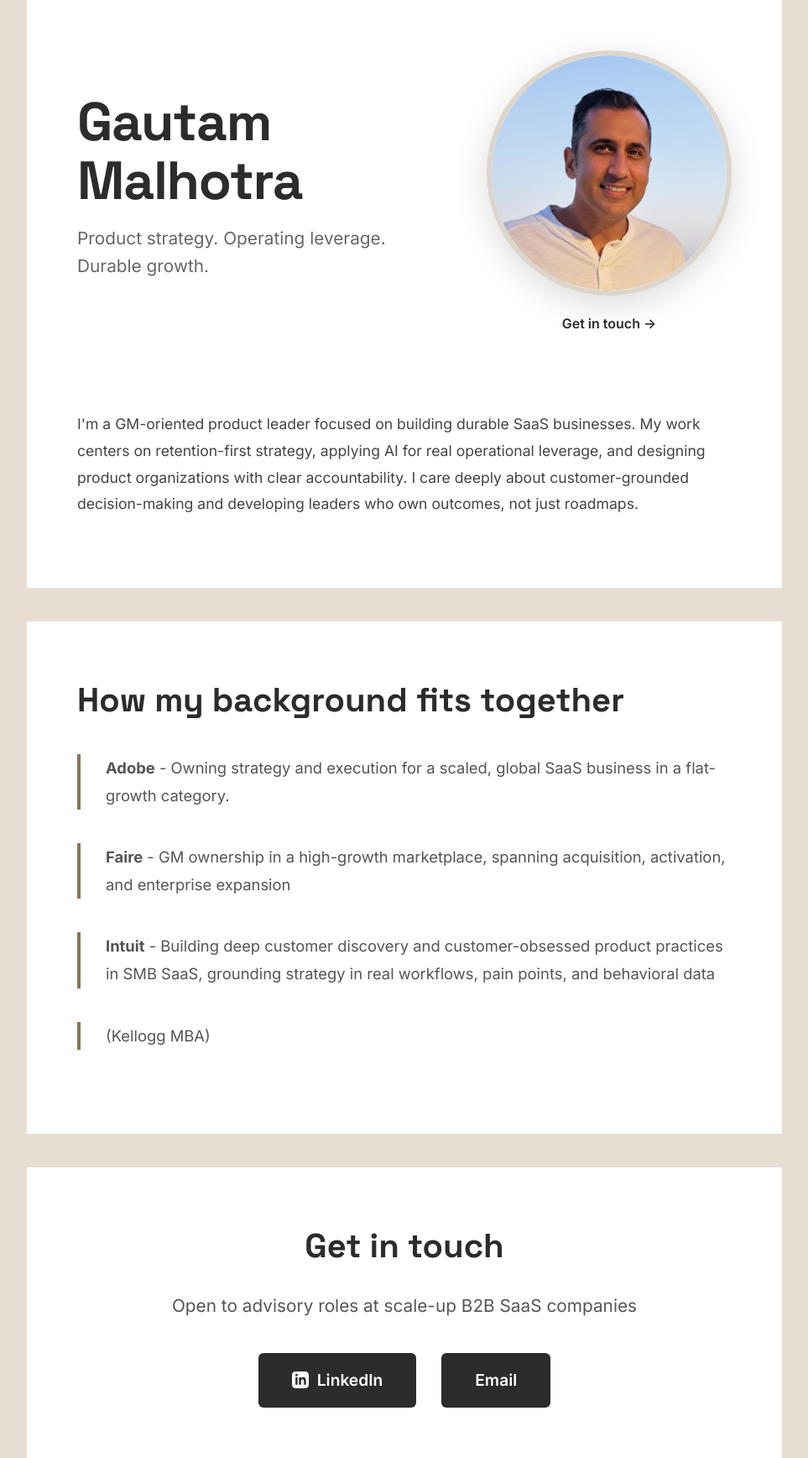
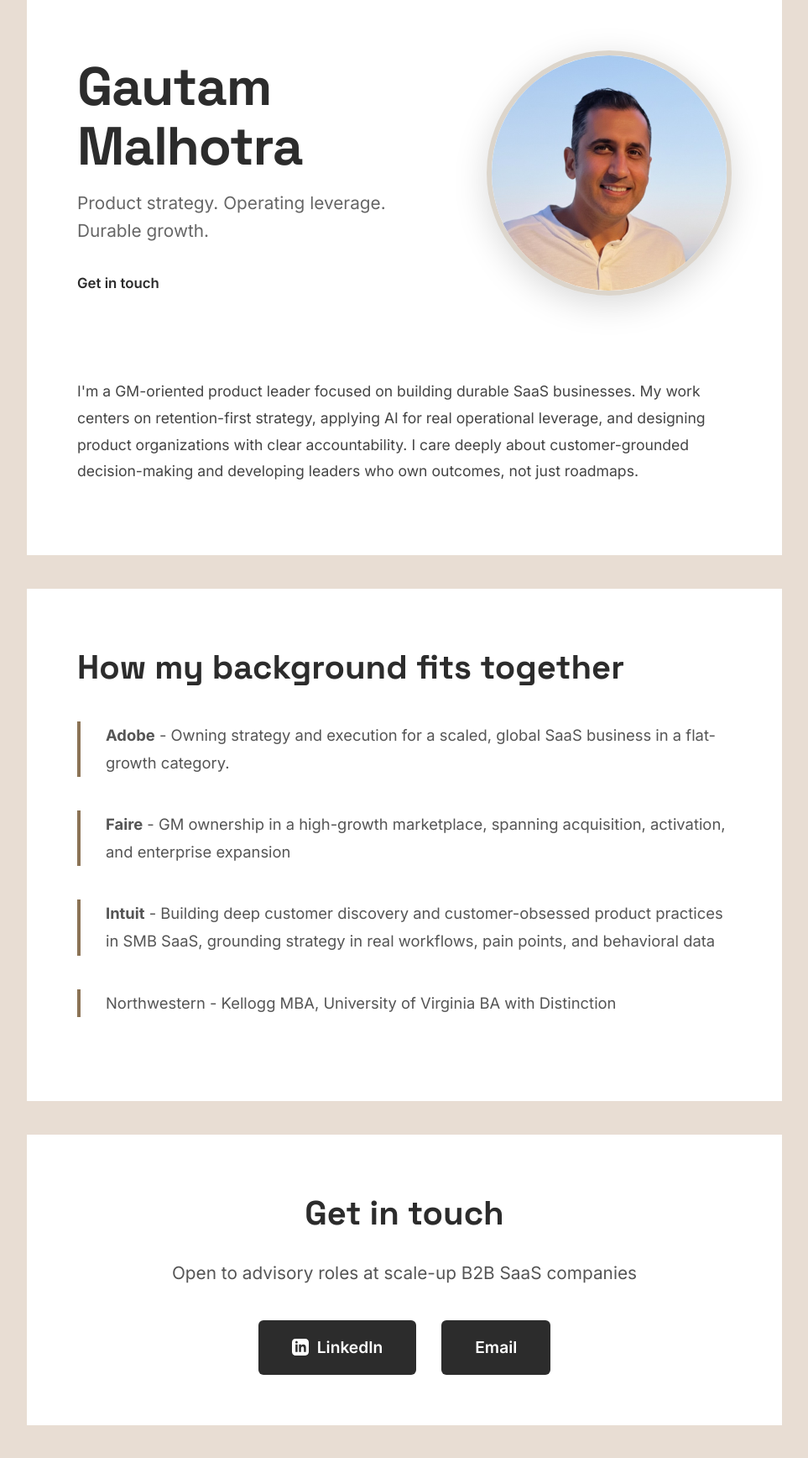
Before and after one commit to gmalhotra86/gautammalhotra.github.io, a Jekyll site: the page built from index.md, in a window 1280 px wide. Shown: the whole page at 84% size, without its empty margins (158-1121 px from the left). Built offline with Jekyll 4.4.1, drawn with Linux system fonts in a browser that asks for light colours; after the commit the page ends 1697 px from its top, so only the background shows below that.

Commit message:
Move CTA to hero content, remove arrow, update education text

```diff
--- a/assets/css/custom.css
+++ b/assets/css/custom.css
@@ -44,7 +44,7 @@ body {
 .tagline {
   font-size: 1.3rem;
   color: #666;
-  margin: 1rem 0;
+  margin: 1rem 0 1.5rem 0;
   line-height: 1.6;
 }
 
@@ -73,10 +73,6 @@ body {
 
 .hero-image {
   flex-shrink: 0;
-  display: flex;
-  flex-direction: column;
-  align-items: center;
-  gap: 20px;
 }
 
 .headshot {
@@ -92,8 +88,10 @@ body {
   color: var(--dark-text);
   text-decoration: none;
   font-weight: 600;
-  font-size: 1rem;
+  font-size: 1.05rem;
   transition: color 0.2s;
+  display: inline-block;
+  margin-top: 0.5rem;
 }
 
 .hero-cta:hover {
@@ -269,7 +267,8 @@ hr {
   }
 
   .hero-cta {
-    font-size: 0.95rem;
+    font-size: 1rem;
+    margin-top: 1rem;
   }
 
   .about-section {
--- a/index.md
+++ b/index.md
@@ -6,10 +6,10 @@ layout: default
   <div class="hero-content">
     <h1>Gautam Malhotra</h1>
     <p class="tagline">Product strategy. Operating leverage. Durable growth.</p>
+    <a href="#contact" class="hero-cta">Get in touch</a>
   </div>
   <div class="hero-image">
     <img src="assets/images/headshot.jpg" alt="Gautam Malhotra" class="headshot">
-    <a href="#contact" class="hero-cta">Get in touch →</a>
   </div>
 </div>
 
@@ -26,7 +26,7 @@ layout: default
 
   <p class="company-intro"><strong>Intuit</strong> - Building deep customer discovery and customer-obsessed product practices in SMB SaaS, grounding strategy in real workflows, pain points, and behavioral data</p>
 
-  <p class="company-intro">(Kellogg MBA)</p>
+  <p class="company-intro">Northwestern - Kellogg MBA, University of Virginia BA with Distinction</p>
 </div>
 
 <div class="footer" id="contact">
```
